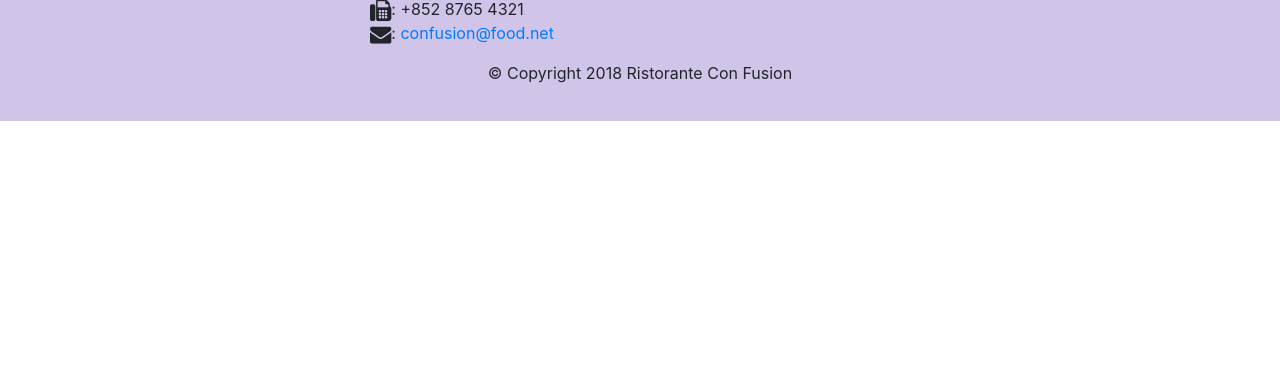
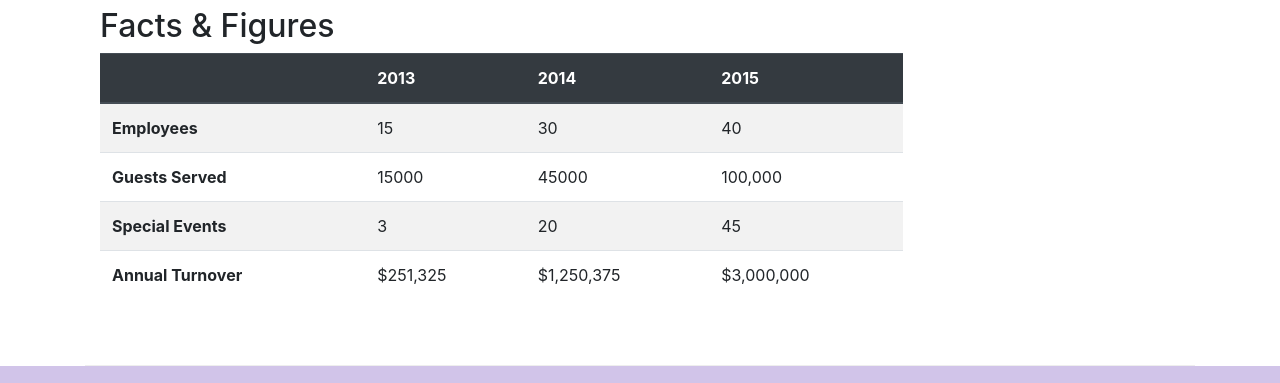
Before and after one commit to NiKsLpU/Boot-strap, a website: page aboutus.html in a window 1280 px wide. Shown: the part 1705-2088 px from the top of the page. Before the commit the page ends 1826 px from the top, so only its background shows below. Drawn offline with nearby package versions, Linux system fonts and the light colour scheme.

Commit message:
cards nd tables

```diff
--- a/aboutus.html
+++ b/aboutus.html
@@ -62,7 +62,32 @@
                 <p>Started in 2010, Ristorante con Fusion quickly established itself as a culinary icon par excellence in Hong Kong. With its unique brand of world fusion cuisine that can be found nowhere else, it enjoys patronage from the A-list clientele in Hong Kong.  Featuring four of the best three-star Michelin chefs in the world, you never know what will arrive on your plate the next time you visit us.</p>
                 <p>The restaurant traces its humble beginnings to <em>The Frying Pan</em>, a successful chain started by our CEO, Mr. Peter Pan, that featured for the first time the world's best cuisines in a pan.</p>
             </div>
-            <div>
+            <div class="col-sm">
+                <div class="card">
+                    <h3 class="card-header bg-primary text-white">Facts At A Glance</h3>
+                    <div class="card-body">
+                        <dl class="row">
+                            <dt class="col-6">Started</dt>
+                            <dd class="col-6">3 Feb, 2013</dd>
+                            <dt class="col-6">Major Stake Holder</dt>
+                            <dd class="col-6">HK Fine Foods Inc.</dd>
+                            <dt class="col-6">Last Year's Turnover</dt>
+                            <dd class="col-6">$1,250,375</dd>
+                            <dt class="col-6">Employees</dt>
+                            <dd class="col-6">40</dd>
+                        </dl>
+                    </div>
+                </div>
+            </div>
+            <div class="col-12">
+                <div class="card card-body bg-light">
+                    <blockquote class="blockquote">
+                        <p class="mb-0">You better cut the pizza in four pieces because I'm not hungry enough to eat six.</p>
+                        <footer class="blockquote-footer">Yogi Berra,
+                            <cite title="Source Title">The Wit and Wisdom of Yogi Berra, P.Pepe, Diversion Books, 2014.</cite>
+                        </footer>
+                    </blockquote>
+                </div>
             </div>
         </div>
 
@@ -80,7 +105,50 @@
                 <p class="d-none d-sm-block">Award winning three-star Michelin chef with wide International experience having worked closely with whos-who in the culinary world, he specializes in creating mouthwatering Indo-Italian fusion experiences. He says, <em>Put together the cuisines from the two craziest cultures, and you get a winning hit! Amma Mia!</em></p>
             </div>
        </div>
-
+       <div class="row row-content">
+           <div class="col-12 col-sm-9">
+               <h2>Facts &amp; Figures</h2>
+               <div class="table-responsive"> <!-- to make scroll table in small screen -->
+               <table class="table table-striped">
+                   <thead class="thead-dark">
+                        <tr>
+                            <th>&nbsp;</th>
+                            <th>2013</th>
+                            <th>2014</th>
+                            <th>2015</th>
+                        </tr>
+                    </thread>
+                    <tbody>
+                        <tr>
+                            <th>Employees</th>
+                            <td>15</td>
+                            <td>30</td>
+                            <td>40</td>
+                        </tr>
+                        <tr>
+                            <th>Guests Served</th>
+                            <td>15000</td>
+                            <td>45000</td>
+                            <td>100,000</td>
+                        </tr>
+                        <tr>
+                            <th>Special Events</th>
+                            <td>3</td>
+                            <td>20</td>
+                            <td>45</td>
+                        </tr>
+                        <tr>
+                            <th>Annual Turnover</th>
+                            <td>$251,325</td>
+                            <td>$1,250,375</td>
+                            <td>$3,000,000</td>
+                        </tr>
+                    </tbody>
+               </table>
+                </div>
+           </div>
+           <div class="col-12 col-sm-3"></div>
+       </div>
     </div>
 
     <footer class="footer">
```
